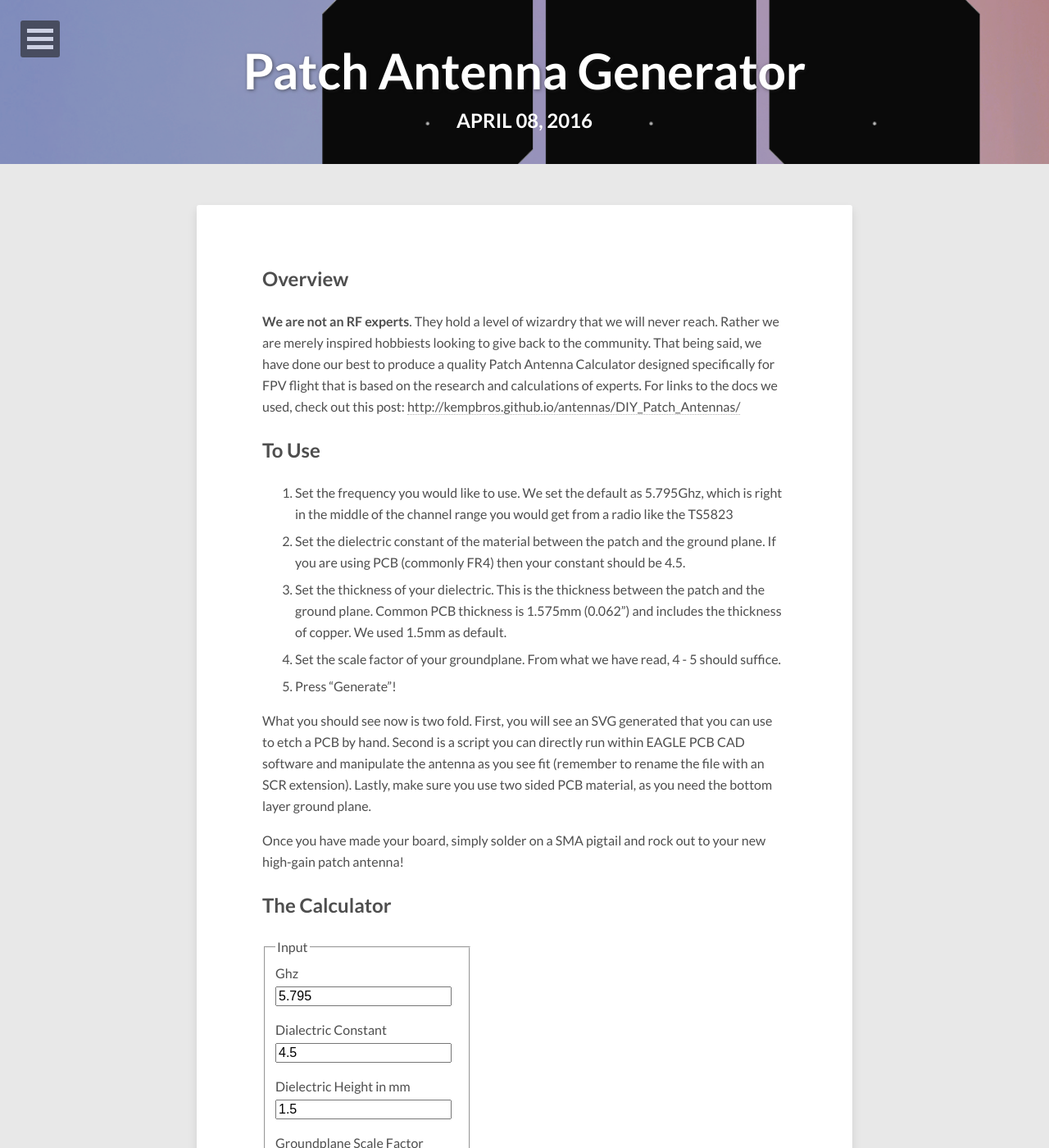
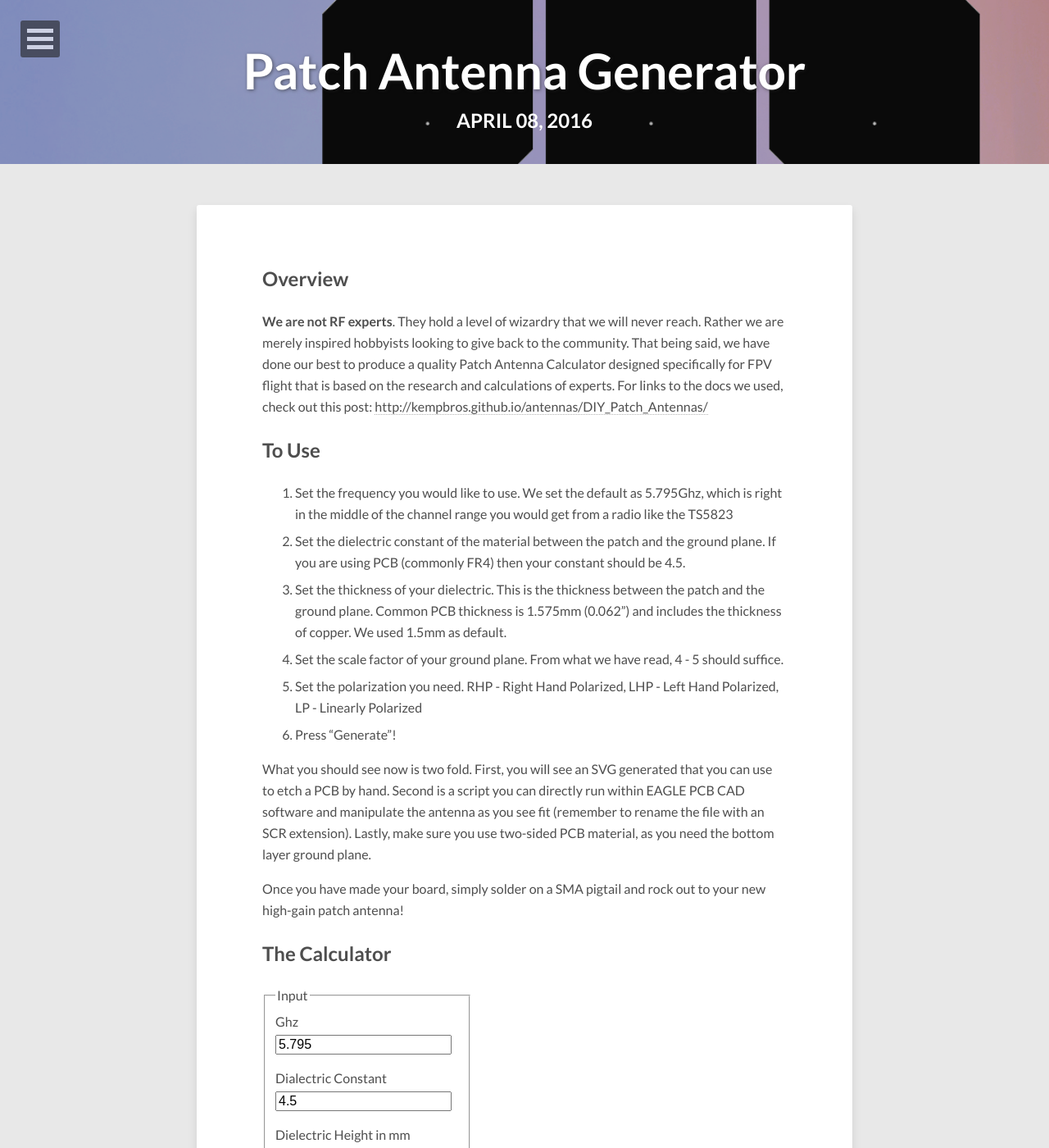
Before and after one commit to kempbros/kempbros.github.io, a Jekyll site: the page built from _posts/2016-04-08-Patch_Antenna_Generator.md, in a window 1280 px wide and 1400 px high. Shown: the whole window at 82% size. Built offline with Jekyll 4.4.1, drawn with Linux system fonts in a browser that asks for light colours; nearby versions of some CDN libraries; a script that is not in the unit is left out; comment, search, counter and statistics services are not loaded.

Commit message:
my syntax and spelling is awesome

```diff
--- a/_posts/2016-04-08-Patch_Antenna_Generator.md
+++ b/_posts/2016-04-08-Patch_Antenna_Generator.md
@@ -11,16 +11,17 @@ image:
 excerpt: Check out this handy patch antenna generator and download designs in EAGLE Script and SVG
 ---
 ## Overview
-**We are not an RF experts**. They hold a level of wizardry that we will never reach. Rather we are merely inspired hobbiests looking to give back to the community. That being said, we have done our best to produce a quality Patch Antenna Calculator designed specifically for FPV flight that is based on the research and calculations of experts. For links to the docs we used, check out this post: <http://kempbros.github.io/antennas/DIY_Patch_Antennas/>
+**We are not RF experts**. They hold a level of wizardry that we will never reach. Rather we are merely inspired hobbyists looking to give back to the community. That being said, we have done our best to produce a quality Patch Antenna Calculator designed specifically for FPV flight that is based on the research and calculations of experts. For links to the docs we used, check out this post: <http://kempbros.github.io/antennas/DIY_Patch_Antennas/>
 
 ## To Use
 1. Set the frequency you would like to use. We set the default as 5.795Ghz, which is right in the middle of the channel range you would get from a radio like the TS5823
 2. Set the dielectric constant of the material between the patch and the ground plane. If you are using PCB (commonly FR4) then your constant should be 4.5.
 3. Set the thickness of your dielectric. This is the thickness between the patch and the ground plane. Common PCB thickness is 1.575mm (0.062") and includes the thickness of copper. We used 1.5mm as default.
-4. Set the scale factor of your groundplane. From what we have read, 4 - 5 should suffice.
+4. Set the scale factor of your ground plane. From what we have read, 4 - 5 should suffice.
+5. Set the polarization you need. RHP - Right Hand Polarized, LHP - Left Hand Polarized, LP - Linearly Polarized
 5. Press "Generate"!
 
-What you should see now is two fold. First, you will see an SVG generated that you can use to etch a PCB by hand. Second is a script you can directly run within EAGLE PCB CAD software and manipulate the antenna as you see fit (remember to rename the file with an SCR extension). Lastly, make sure you use two sided PCB material, as you need the bottom layer ground plane.
+What you should see now is two fold. First, you will see an SVG generated that you can use to etch a PCB by hand. Second is a script you can directly run within EAGLE PCB CAD software and manipulate the antenna as you see fit (remember to rename the file with an SCR extension). Lastly, make sure you use two-sided PCB material, as you need the bottom layer ground plane.
 
 Once you have made your board, simply solder on a SMA pigtail and rock out to your new high-gain patch antenna!
 
```
